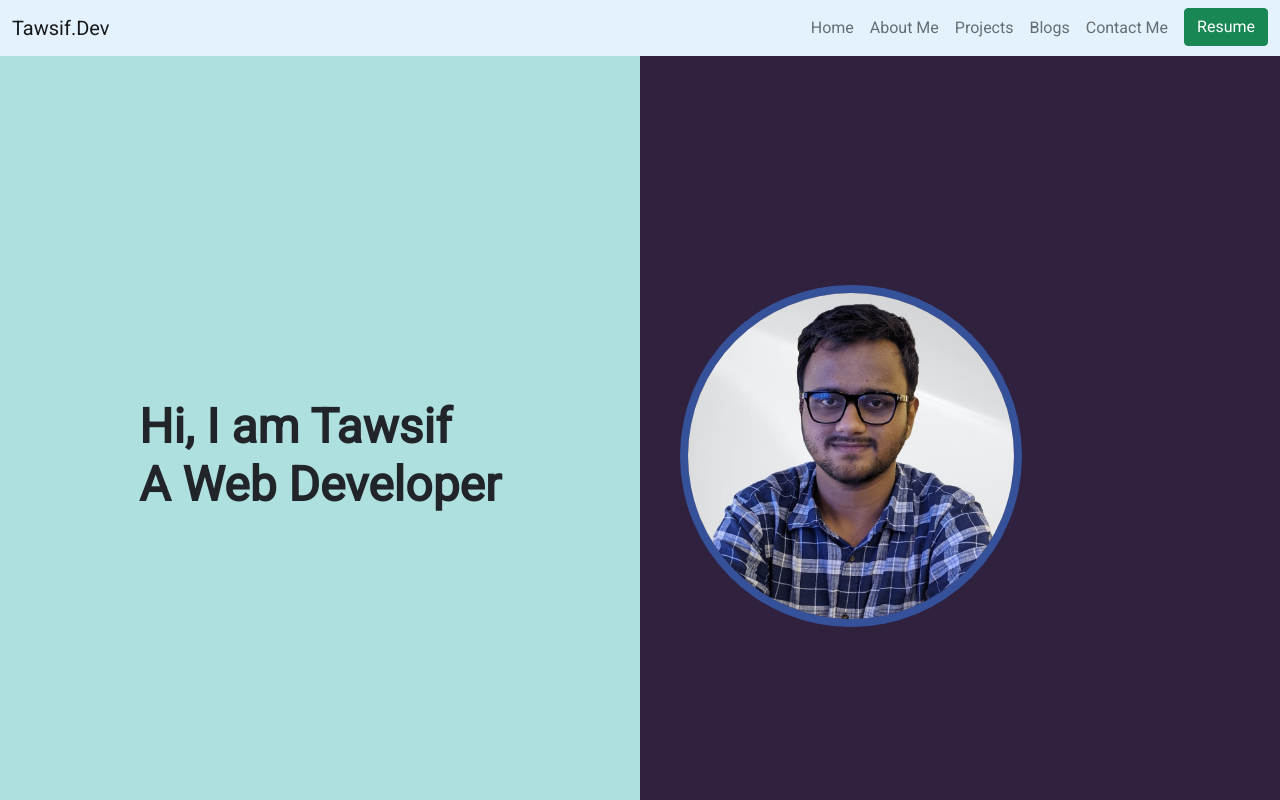
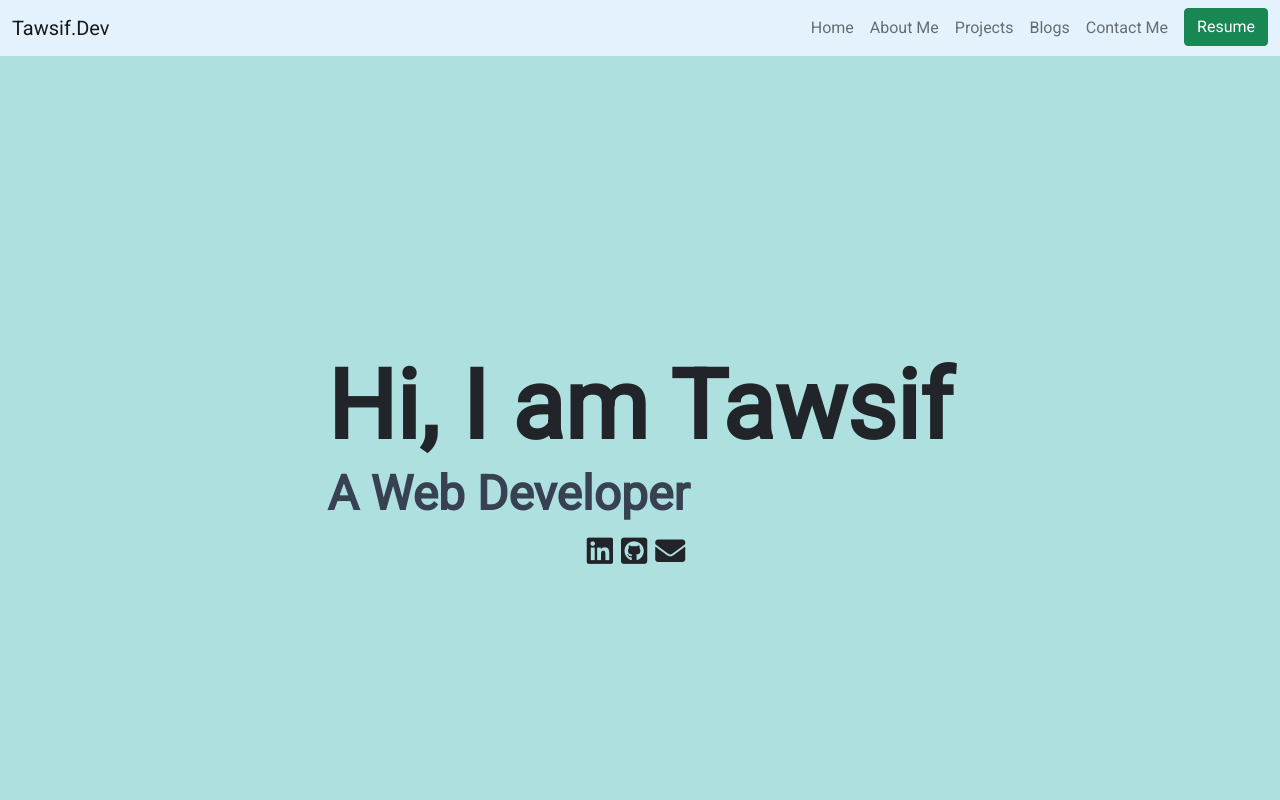
Before and after one commit to tawsifhye/tawsif-portfolio, a React (Create React App) app: page / in a window 1280 px wide. Shown: the top 800 px of the page. Built offline with nearby package versions, Linux system fonts and the light colour scheme.

Commit message:
navbar on scroll color change, banner icon added

```diff
--- a/src/Components/Banner/Banner.js
+++ b/src/Components/Banner/Banner.js
@@ -4,17 +4,17 @@ import bannar_image2 from "../../images/banner-image2.jpg"
 const Banner = () => {
     return (
         <>
-            <div className="grid grid-cols-2 banner-container">
-                <div className=" text-5xl flex flex-col justify-center align-middle  banner-title">
-                    <div className="mx-auto font-semibold">
-                        <h1>Hi, I am Tawsif</h1>
-                        <h1>A Web Developer</h1>
-                    </div>
+            <div className="flex flex-col justify-center align-middle banner-container">
+                <div className="mx-auto font-semibold py-2">
+                    <h1 className="text-8xl py-2" >Hi, I am Tawsif</h1>
+                    <h1 className="text-5xl py-2 text-gray-700">A Web Developer</h1>
+                </div>
+                <div className="mx-auto text-3xl banner-icons" >
+                    <a href="http://" target="_blank" rel="noopener noreferrer"><i className="fab fa-linkedin"></i></a>
+                    <a href="http://" target="_blank" rel="noopener noreferrer"><i className="fab fa-github-square"></i></a>
+                    <a href="mailto: tawsifulhye@gmail.com"><i className="fas fa-envelope"></i></a>
+                </div>
 
-                </div>
-                <div className="flex flex-col justify-center align-middle banner-image p-5">
-                    <img className="w-3/5 rounded-full ring-8 " src={bannar_image2} alt="" />
-                </div>
             </div>
 
         </>
--- a/src/Components/ComponentGlobal.css
+++ b/src/Components/ComponentGlobal.css
@@ -2,27 +2,27 @@
 
 .banner-container {
     height: 100vh;
+    background-color: rgb(175, 224, 224);
 
 }
 
+.banner-icons a {}
+
 /* banner-css */
 
-.banner-container .banner-title {
-    background-color: rgb(175, 224, 224);
-}
-
-.banner-container .banner-image {
-    background-color: #30213F;
-}
 
 /* navbar t css */
 .navbar {
     background-color: #e3f2fd;
 }
 
+.scroll {
+    background-color: rgb(5, 4, 5);
+    font-weight: bold;
+}
+
 .nav-link:hover {
     border-bottom: 2px solid #A5B4FC;
-
 }
 
 /* navbar t css */
--- a/src/Components/Navbar/Navbar.js
+++ b/src/Components/Navbar/Navbar.js
@@ -1,14 +1,25 @@
-import React from 'react';
+import React, { useState } from 'react';
 import { Link } from 'react-router-dom';
 import { HashLink } from 'react-router-hash-link';
 import '../ComponentGlobal.css'
 const Navbar = () => {
+    const [scroll, setScroll] = useState(false)
+
+    const changeBackground = () => {
+        if (window.scrollY >= 80) {
+            setScroll(true);
+        }
+        else setScroll(false);
+    };
+
+    window.addEventListener("scroll", changeBackground)
+
     return (
         <>
-            <nav className="navbar navbar-expand-lg navbar-light">
+            <nav className={scroll ? "navbar navbar-expand-lg navbar-light sticky-top scroll" : "navbar navbar-expand-lg navbar-light sticky-top"}>
                 <div className="container-fluid">
-                    <Link className="navbar-brand" to="/home">Tawsif.Dev</Link>
-                    <button className="navbar-toggler" type="button" data-bs-toggle="collapse" data-bs-target="#navbarText" aria-controls="navbarText" aria-expanded="false" aria-label="Toggle navigation">
+                    <Link className={scroll ? "navbar-brand text-white" : "navbar-brand"} to="/home">Tawsif.Dev</Link>
+                    <button className="navbar-toggler bg-light" type="button" data-bs-toggle="collapse" data-bs-target="#navbarText" aria-controls="navbarText" aria-expanded="false" aria-label="Toggle navigation">
                         <span className="navbar-toggler-icon"></span>
                     </button>
                     <div className="collapse navbar-collapse" id="navbarText">
@@ -17,16 +28,16 @@ const Navbar = () => {
                                 <Link className="nav-link" to="/home">Home</Link>
                             </li>
                             <li className="nav-item">
-                                <HashLink className="nav-link" to="/home#about">About Me</HashLink>
+                                <HashLink className={scroll ? "nav-link text-white" : "nav-link"} to="/home#about">About Me</HashLink>
                             </li>
                             <li className="nav-item">
-                                <Link className="nav-link" to="/projects">Projects</Link>
+                                <Link className={scroll ? "nav-link text-white" : "nav-link"} to="/projects">Projects</Link>
                             </li>
                             <li className="nav-item">
-                                <Link className="nav-link" to="/blogs">Blogs</Link>
+                                <Link className={scroll ? "nav-link text-white" : "nav-link"} to="/blogs">Blogs</Link>
                             </li>
                             <li className="mr-2 nav-item">
-                                <Link className="nav-link" to="/contact">Contact Me</Link>
+                                <Link className={scroll ? "nav-link text-white" : "nav-link"} to="/contact">Contact Me</Link>
                             </li>
 
                             <li className="nav-item">
--- a/src/Components/SingleProject/SingleProject.js
+++ b/src/Components/SingleProject/SingleProject.js
@@ -3,7 +3,6 @@ import Slider from 'react-slick';
 import '../ComponentGlobal.css'
 const SingleProject = ({ project }) => {
     const { id, title, details, technologies, previews, website, githubClient, githubServer } = project;
-    console.log(project.previews);
     const settings = {
         dots: false,
         infinite: true,
@@ -25,7 +24,7 @@ const SingleProject = ({ project }) => {
                                     <Slider {...settings} className="slider ">
 
                                         {
-                                            previews.map(preview => <div ke={id}>
+                                            previews.map(preview => <div key={id}>
                                                 <img className="" src={preview} alt="" />
                                             </div>)
                                         }
```
Also changed, not shown: 1 other file (tests, documents, lock files or other folders).
